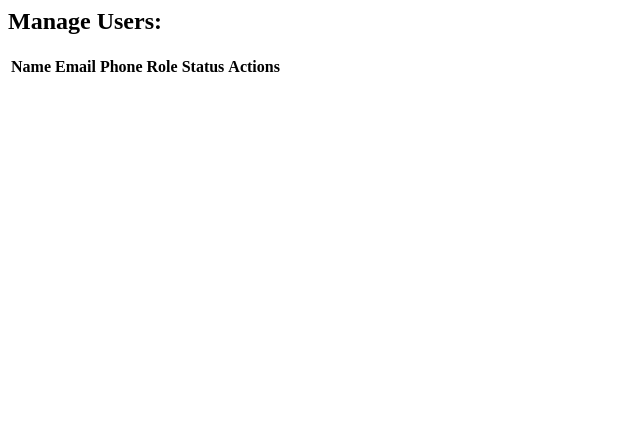
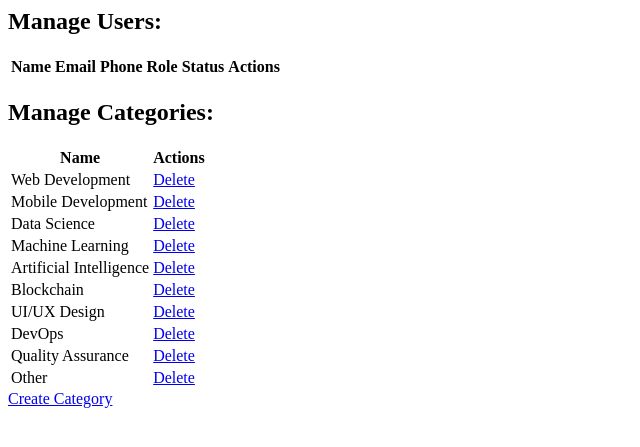
Before and after one commit to programiranje024/it-berza, a PHP site: page /admin/index.php in a window 1280 px wide. Shown: the top 447 px of the page, without its empty margins (0-640 px from the left). Run offline with PHP 8.4, Linux system fonts and the light colour scheme; the visitor is signed in with stand-in values (Sample User, id 1); data comes from the database, SQL or seed files in the repository; lists and menus that the app fills with data are empty.

Commit message:
feat: admin category management

```diff
--- a/www/admin/index.php
+++ b/www/admin/index.php
@@ -3,11 +3,13 @@ require_once('../lib/lib.php');
 
 $session = new Session();
 $user = new User();
+$category = new Category();
 
 if (!$session->isRole('admin')) {
   die('You are not authorized to access this page.');
 }
 
+$categories = $category->getAllCategories();
 $users = $user->getAllUsers();
 
 $users = array_map(function($user) {
@@ -68,3 +70,26 @@ $users = array_filter($users, function($user) use ($session) {
     }
   ?>
 </table>
+
+<h2>Manage Categories:</h2>
+<table>
+  <thead>
+    <tr>
+      <th>Name</th>
+      <th>Actions</th>
+    </tr>
+  </thead>
+  <?php
+    foreach ($categories as $category) {
+  ?>
+    <tr>
+      <td><?php echo $category['name']; ?></td>
+      <td>
+        <a href="/admin/categories/delete.php?id=<?php echo $category['id']; ?>">Delete</a>
+      </td>
+    </tr>
+  <?php
+    }
+?>
+</table>
+<a href="/admin/categories/add.php">Create Category</a>
--- /dev/null
+++ b/www/lib/category.php
@@ -0,0 +1,43 @@
+<?php
+
+class Category {
+  private $db = null;
+
+  public function __construct() {
+    $this->db = (new Db())->getInstance();
+  }
+
+  public function getAllCategories() {
+    $stmt = $this->db->prepare("SELECT * FROM categories");
+
+    $stmt->execute();
+
+    return $stmt->fetchAll();
+  }
+
+  public function deleteCategory($category_id) {
+    $category = $this->getCategoryById($category_id);
+
+    if (!$category) {
+      throw new Exception('Category does not exist');
+    }
+
+    $stmt = $this->db->prepare("DELETE FROM categories WHERE id = ?");
+
+    $stmt->execute([$category_id]);
+  }
+
+  public function createCategory($name) {
+    $stmt = $this->db->prepare("INSERT INTO categories (name) VALUES (?)");
+
+    $stmt->execute([$name]);
+  }
+
+  public function getCategoryById($category_id) {
+    $stmt = $this->db->prepare("SELECT * FROM categories WHERE id = ?");
+
+    $stmt->execute([$category_id]);
+
+    return $stmt->fetch();
+  }
+}
--- a/www/lib/lib.php
+++ b/www/lib/lib.php
@@ -6,4 +6,5 @@ require_once(ROOT . '/mailer.php');
 require_once(ROOT . '/form.php');
 require_once(ROOT . '/user.php');
 require_once(ROOT . '/session.php');
+require_once(ROOT . '/category.php');
 require_once(ROOT . '/admin.php');
```
Also changed, not shown: www/admin/categories/add.php (added, +30 -0 lines), www/admin/categories/delete.php (added, +22 -0 lines).
